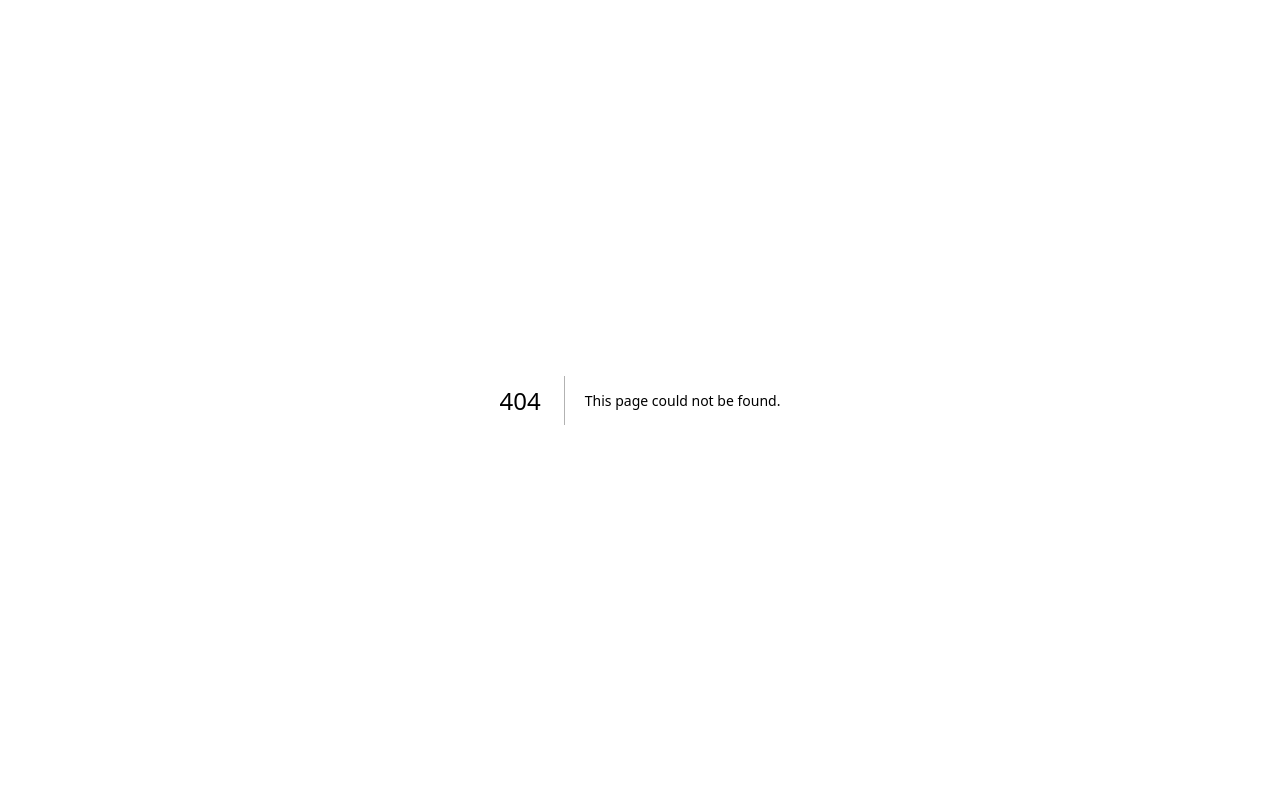
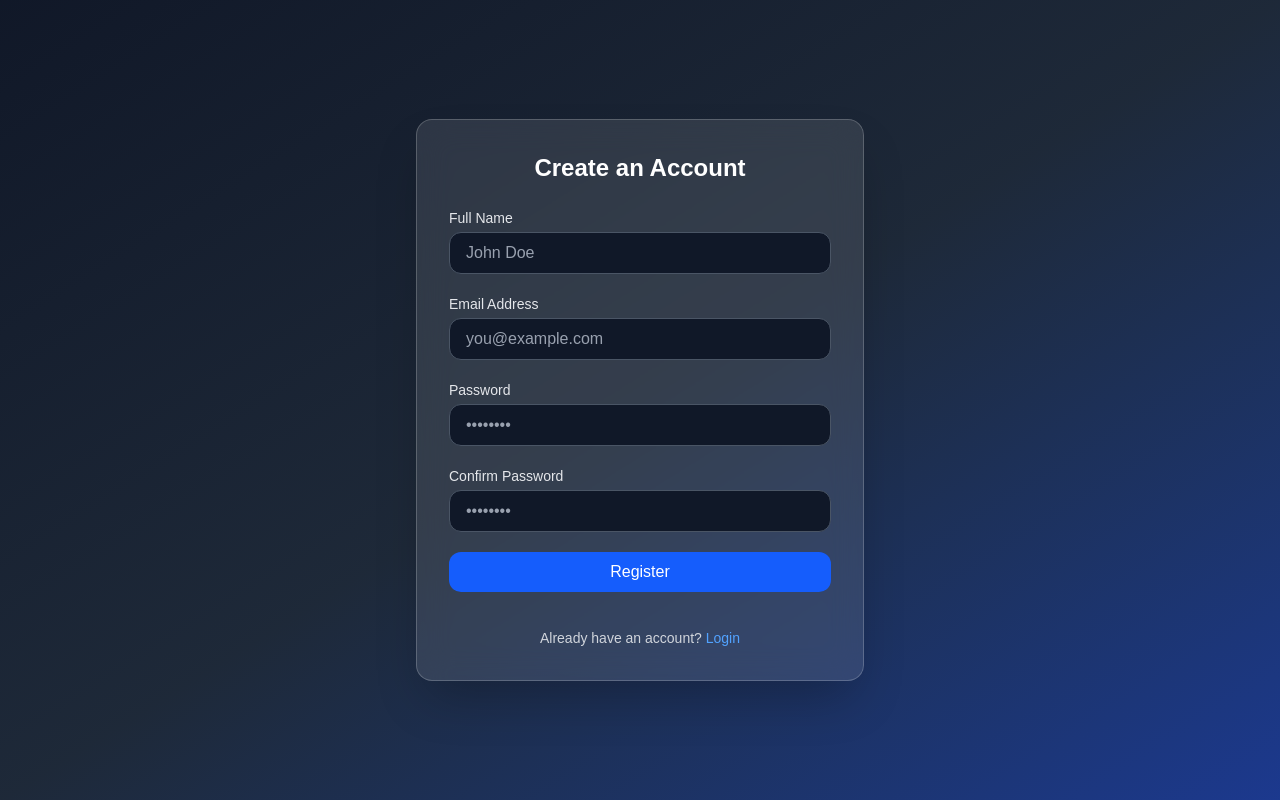
Before and after one commit to FayzulIslamFaisal/next-fullstack-imgkit-auth, a Next.js app: page /register in a window 1280 px wide. Before the commit this address had no page. Built offline with nearby package versions, Linux system fonts and the light colour scheme.

Commit message:
Add authentication middleware, login, and registration pages with toast notifications

```diff
--- /dev/null
+++ b/middleware.ts
@@ -0,0 +1,24 @@
+import { withAuth } from "next-auth/middleware";
+import { NextResponse } from "next/server";
+
+export default withAuth(
+  function middleware(req) {
+    console.log("🛡️ Middleware called");
+    return NextResponse.next();
+  },
+  {
+    callbacks: {
+      authorized: ({ token }) => {
+        console.log("🔑 Token:", token);
+        return !!token;
+      },
+    },
+    pages: {
+      signIn: "/login",
+    },
+  }
+);
+
+export const config = {
+  matcher: ["/admin", "/admin/:path*", "/dashboard", "/dashboard/:path*"],
+};
--- a/package.json
+++ b/package.json
@@ -15,7 +15,8 @@
     "next": "15.3.4",
     "next-auth": "^4.24.11",
     "react": "^19.0.0",
-    "react-dom": "^19.0.0"
+    "react-dom": "^19.0.0",
+    "react-toastify": "^11.0.5"
   },
   "devDependencies": {
     "@eslint/eslintrc": "^3",
--- /dev/null
+++ b/src/app/about/page.tsx
@@ -0,0 +1,8 @@
+
+const AboutPpage = () => {
+  return (
+    <div>About Ppage</div>
+  )
+}
+
+export default AboutPpage
--- /dev/null
+++ b/src/app/admin/page.tsx
@@ -0,0 +1,9 @@
+import React from 'react'
+
+const AdminPage = () => {
+  return (
+    <div>Admin Page</div>
+  )
+}
+
+export default AdminPage
--- /dev/null
+++ b/src/app/login/page.tsx
@@ -0,0 +1,118 @@
+"use client";
+
+import { signIn } from "next-auth/react";
+import { useRouter } from "next/navigation";
+import { useState, useTransition, useEffect } from "react";
+import { toast, ToastContainer } from "react-toastify";
+import 'react-toastify/dist/ReactToastify.css';
+
+const LoginPage = () => {
+  const [loginInfo, setLoginInfo] = useState({
+    email: "",
+    password: "",
+  });
+
+  const [error, setError] = useState(null);
+  const [isPending, startTransition] = useTransition();
+  const router = useRouter();
+
+  const handleChange = (e) => {
+    setLoginInfo({
+      ...loginInfo,
+      [e.target.name]: e.target.value,
+    });
+  };
+
+  useEffect(() => {
+    if (error) {
+      toast.error(error);
+      setError(null);
+    }
+  }, [error]);
+
+  const handleSubmit = (e) => {
+    e.preventDefault();
+    const { email, password } = loginInfo;
+
+    if (!email || !password) {
+      setError("Email and Password are required.");
+      return;
+    }
+
+    startTransition(async () => {
+      const results = await signIn("credentials", {
+        email,
+        password,
+        redirect: false,
+      });
+
+      if (results?.error) {
+        setError("Invalid email or password.");
+      } else {
+        toast.success("Login successful!");
+        setTimeout(() => {
+          router.push("/");
+        }, 1000);
+      }
+    });
+  };
+
+  return (
+    <div className="min-h-screen flex items-center justify-center bg-gradient-to-br from-gray-900 via-gray-800 to-blue-900 px-4">
+      <ToastContainer position="top-right" autoClose={3000} />
+      <div className="bg-white/10 backdrop-blur-lg p-8 rounded-2xl shadow-xl w-full max-w-md border border-white/20">
+        <h2 className="text-2xl font-bold mb-6 text-center text-white">Login to your account</h2>
+        <form onSubmit={handleSubmit} className="space-y-5">
+          {/* Email */}
+          <div>
+            <label htmlFor="email" className="block text-sm font-medium text-gray-200">Email Address</label>
+            <input
+              type="email"
+              name="email"
+              value={loginInfo.email}
+              onChange={handleChange}
+              required
+              className="mt-1 w-full px-4 py-2 border border-gray-600 rounded-xl bg-gray-900 text-white placeholder-gray-400 focus:outline-none focus:ring-2 focus:ring-blue-500"
+              placeholder="you@example.com"
+            />
+          </div>
+
+          {/* Password */}
+          <div>
+            <label htmlFor="password" className="block text-sm font-medium text-gray-200">Password</label>
+            <input
+              type="password"
+              name="password"
+              value={loginInfo.password}
+              onChange={handleChange}
+              required
+              className="mt-1 w-full px-4 py-2 border border-gray-600 rounded-xl bg-gray-900 text-white placeholder-gray-400 focus:outline-none focus:ring-2 focus:ring-blue-500"
+              placeholder="••••••••"
+            />
+          </div>
+
+          {/* Submit Button */}
+          <button
+            type="submit"
+            disabled={isPending}
+            className={`w-full py-2 rounded-xl transition duration-200 ${
+              isPending
+                ? "bg-blue-400 cursor-not-allowed"
+                : "bg-blue-600 hover:bg-blue-700"
+            } text-white`}
+          >
+            {isPending ? "Logging in..." : "Login"}
+          </button>
+
+          {/* Footer */}
+          <p className="text-sm text-center text-gray-300 mt-4">
+            Don't have an account?{" "}
+            <a href="/register" className="text-blue-400 hover:underline">Register</a>
+          </p>
+        </form>
+      </div>
+    </div>
+  );
+};
+
+export default LoginPage;
--- /dev/null
+++ b/src/app/register/page.tsx
@@ -0,0 +1,167 @@
+"use client";
+
+import { useState, useTransition, useEffect } from "react";
+import { useRouter } from "next/navigation";
+import { toast, ToastContainer } from "react-toastify";
+import 'react-toastify/dist/ReactToastify.css';
+import Link from "next/link";
+
+const RegisterPage = () => {
+  const [registerInfo, setRegisterInfo] = useState({
+    name: "",
+    email: "",
+    password: "",
+    confirmPassword: "",
+  });
+
+  const [error, setError] = useState(null); // ✅ error state
+  const [isPending, startTransition] = useTransition();
+  const router = useRouter();
+
+  const handleChange = (e) => {
+    setRegisterInfo({
+      ...registerInfo,
+      [e.target.name]: e.target.value,
+    });
+  };
+
+  useEffect(() => {
+    if (error) {
+      toast.error(error);
+      setError(null);
+    }
+  }, [error]);
+
+  const handleSubmit = (e) => {
+    e.preventDefault();
+
+    const { name, email, password, confirmPassword } = registerInfo;
+
+    if (!name || !email || !password || !confirmPassword) {
+      setError("All fields are Required.");
+      return;
+    }
+
+    if (password !== confirmPassword) {
+      setError("Passwords do not match.");
+      return;
+    }
+
+    startTransition(async () => {
+      try {
+        const res = await fetch("/api/auth/register", {
+          method: "POST",
+          headers: {
+            "Content-Type": "application/json",
+          },
+          body: JSON.stringify({ name, email, password }),
+        });
+
+        const data = await res.json();
+
+        if (!res.ok) {
+          throw new Error(data.message || "Registration failed.");
+        }
+
+        toast.success("Registration successful!");
+
+        // Redirect to login
+        setTimeout(() => {
+          router.push("/login");
+        }, 300);
+      } catch (err) {
+        setError(err.message || "Something went wrong.");
+      }
+    });
+  };
+
+  return (
+    <>
+    <ToastContainer />
+    <div className="min-h-screen flex items-center justify-center bg-gradient-to-br from-gray-900 via-gray-800 to-blue-900 px-4">
+
+      <div className="bg-white/10 backdrop-blur-lg p-8 rounded-2xl shadow-2xl w-full max-w-md border border-white/20">
+        <h2 className="text-2xl font-bold mb-6 text-center text-white">Create an Account</h2>
+        <form onSubmit={handleSubmit} className="space-y-5">
+          {/* Name */}
+          <div>
+            <label htmlFor="name" className="block text-sm font-medium text-gray-200">Full Name</label>
+            <input
+              type="text"
+              name="name"
+              value={registerInfo.name}
+              onChange={handleChange}
+
+              className="mt-1 w-full px-4 py-2 border border-gray-600 rounded-xl bg-gray-900 text-white placeholder-gray-400 focus:outline-none focus:ring-2 focus:ring-blue-500"
+              placeholder="John Doe"
+            />
+          </div>
+
+          {/* Email */}
+          <div>
+            <label htmlFor="email" className="block text-sm font-medium text-gray-200">Email Address</label>
+            <input
+              type="email"
+              name="email"
+              value={registerInfo.email}
+              onChange={handleChange}
+
+              className="mt-1 w-full px-4 py-2 border border-gray-600 rounded-xl bg-gray-900 text-white placeholder-gray-400 focus:outline-none focus:ring-2 focus:ring-blue-500"
+              placeholder="you@example.com"
+            />
+          </div>
+
+          {/* Password */}
+          <div>
+            <label htmlFor="password" className="block text-sm font-medium text-gray-200">Password</label>
+            <input
+              type="password"
+              name="password"
+              value={registerInfo.password}
+              onChange={handleChange}
+
+              className="mt-1 w-full px-4 py-2 border border-gray-600 rounded-xl bg-gray-900 text-white placeholder-gray-400 focus:outline-none focus:ring-2 focus:ring-blue-500"
+              placeholder="••••••••"
+            />
+          </div>
+
+          {/* Confirm Password */}
+          <div>
+            <label htmlFor="confirmPassword" className="block text-sm font-medium text-gray-200">Confirm Password</label>
+            <input
+              type="password"
+              name="confirmPassword"
+              value={registerInfo.confirmPassword}
+              onChange={handleChange}
+
+              className="mt-1 w-full px-4 py-2 border border-gray-600 rounded-xl bg-gray-900 text-white placeholder-gray-400 focus:outline-none focus:ring-2 focus:ring-blue-500"
+              placeholder="••••••••"
+            />
+          </div>
+
+          {/* Submit Button */}
+          <button
+            type="submit"
+            disabled={isPending}
+            className={`w-full py-2 rounded-xl transition duration-200 ${
+              isPending
+                ? "bg-blue-400 cursor-not-allowed"
+                : "bg-blue-600 hover:bg-blue-700"
+            } text-white`}
+          >
+            {isPending ? "Registering..." : "Register"}
+          </button>
+
+          {/* Footer */}
+          <p className="text-sm text-center text-gray-300 mt-4">
+            Already have an account?{" "}
+            <Link href="/login" className="text-blue-400 hover:underline">Login</Link>
+          </p>
+        </form>
+      </div>
+    </div>
+     </>
+  );
+};
+
+export default RegisterPage;
--- a/src/libs/auth.ts
+++ b/src/libs/auth.ts
@@ -11,9 +11,9 @@ export const authOptions: NextAuthOptions = {
         email: { label: "Email", type: "text" },
         password: { label: "Password", type: "password" },
       },
-      console.log("authOptions page credentials 1", credentials);
 
       async authorize(credentials) {
+        console.log("authOptions page credentials 1", credentials);
         if (!credentials?.email || !credentials?.password) {
           throw new Error("Invalid credentials");
         }
@@ -37,6 +37,7 @@ export const authOptions: NextAuthOptions = {
         if (!isCorrectPassword) {
           throw new Error("Invalid credentials");
         }
+        console.log("last retusn", user);
 
         return user;
       },
```
Also changed, not shown: 1 other file (tests, documents, lock files or other folders).
